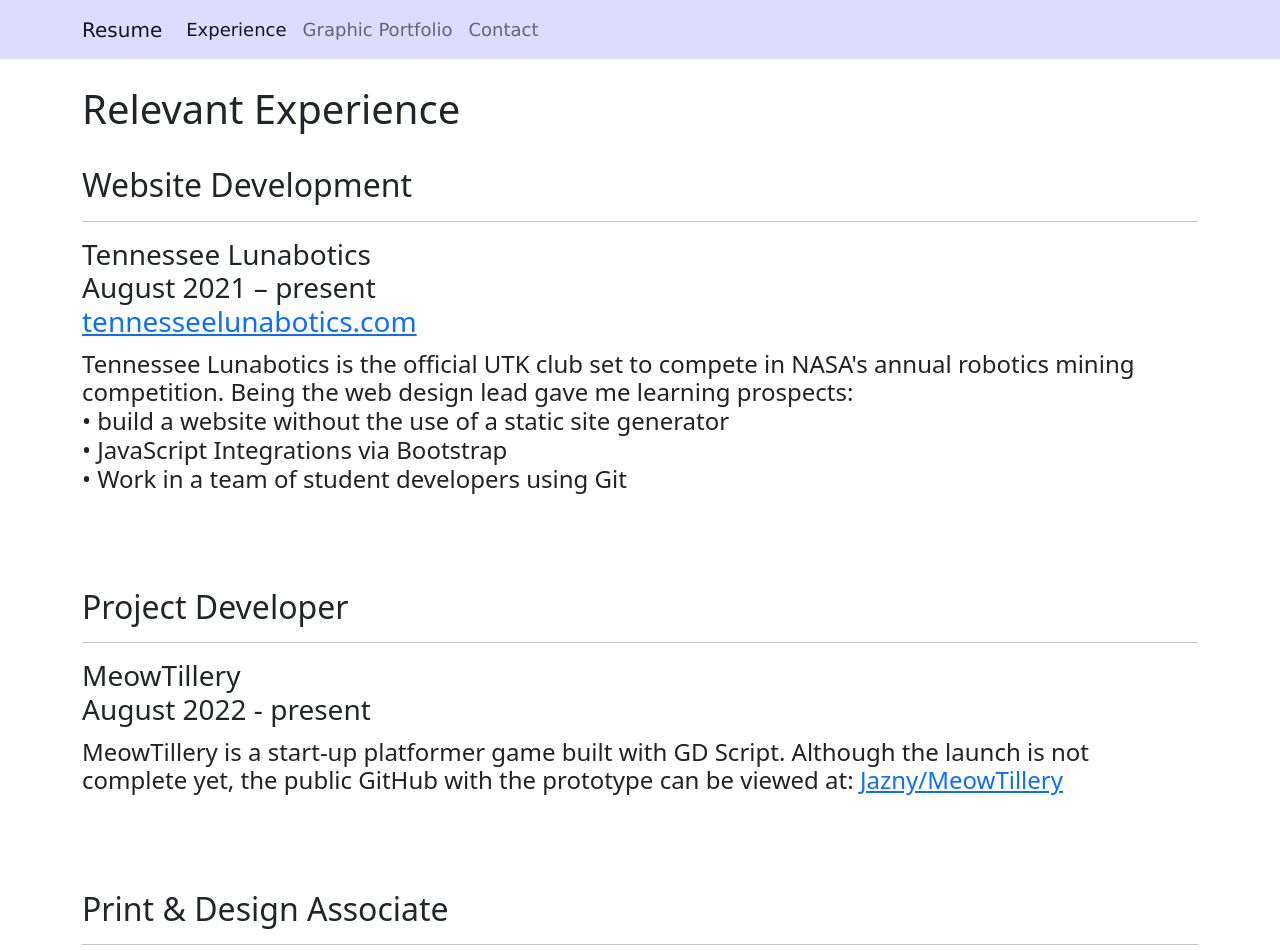
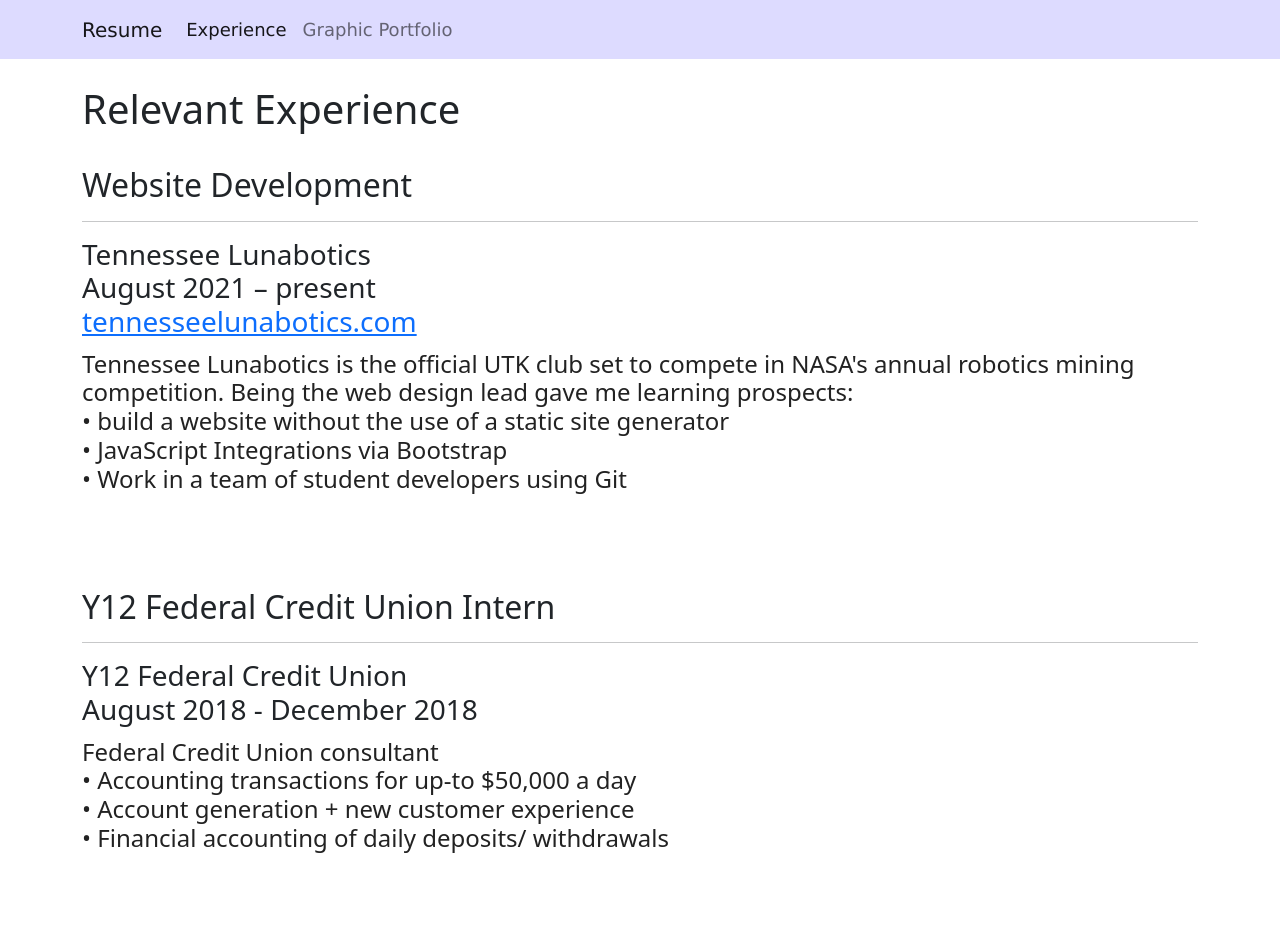
Before and after one commit to Jazny/Jazny.github.io, a plain HTML site: page html/Experience.html in a window 1280 px wide. Shown: the top 951 px of the page. Drawn offline with Linux system fonts and the light colour scheme.

Commit message:
prototype

```diff
--- a/html/Experience.html
+++ b/html/Experience.html
@@ -26,9 +26,6 @@
               </li>
               <li class="nav-item">
                 <a class="nav-link" href="GraphicPortfolio.html">Graphic Portfolio</a>
-              </li>
-              <li class="nav-item">
-                <a class="nav-link" href="#">Contact</a>
               </li>
             </ul>
           </div>
@@ -70,6 +67,33 @@
     </div>
     </h3>
 
+    <h2>
+        <div class="container">
+            Y12 Federal Credit Union Intern
+            <hr>
+        </div>
+    </h2>
+    <h3>
+        <div class="container">
+            Y12 Federal Credit Union
+            <br>
+            August 2018 - December 2018
+            <br>
+            <h4>
+
+                Federal Credit Union consultant
+                <br>
+                • Accounting transactions for up-to $50,000 a day
+                <br>
+                • Account generation + new customer experience
+                <br>
+                • Financial accounting of daily deposits/ withdrawals
+                <br>
+            </h4>
+            <br>
+            <br>
+        </div>
+    </h3>
 
     <h2>
         <div class="container">
@@ -120,6 +144,7 @@
         <br>
     </div>
     </h3>
+
      <br>
      <br>
      <br>
```
Also changed, not shown: html/GraphicPortfolio.html (+0 -3 lines), index.html (+7 -3 lines), graphics/email_icon.png (added), graphics/git_icon.png (added).
